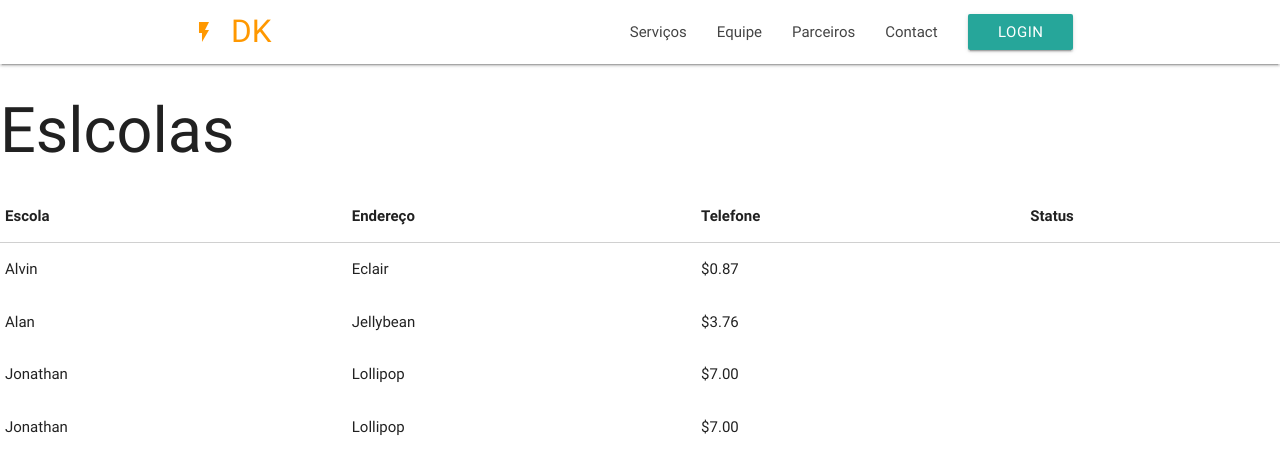
After one commit to FabianoAlmeidaMelo/escolar, a Django app: page /escolas/escolas_list/ in a window 1280 px wide. The commit adds this page. Shown: the top 474 px of the page. Run offline with Django 3.2, Linux system fonts and the light colour scheme; parts of the project's set-up code (start-up, migrations or seed data) failed here and were passed over.

Commit message:
ref #6 refatora urls, primeiro teste de listagem das escolas, ainda sem acertar o uso do meterialize

```diff
--- a/escolar/core/templates/403.html
+++ b/escolar/core/templates/403.html
@@ -10,7 +10,7 @@
                             <!-- <i class="fa fa-flask fa-5x mar-bot20"></i> -->
                             <i class="fa fa-bolt fa-5x mar-bot20"></i>
                             <h2 class="slogan">403</h2>
-                            <h2>Prooibido</h2>
+                            <h2>Proibido</h2>
 
                             <p>Você não tem permissão para acessar esse emdereço.</p>
                         </div>
--- a/escolar/core/testes/test_login.py
+++ b/escolar/core/testes/test_login.py
@@ -19,8 +19,8 @@ class LoginTest(TestCase):
 
     def test_html(self):
         """Must conatain input tags"""
-        tags = (('<form', 1),
-                ('<input', 4),
+        tags = (('<form', 2),
+                ('<input', 7),
                 ('type="text"', 2),
                 ('type="submit"', 1),
             )
--- /dev/null
+++ b/escolar/core/urls.py
@@ -0,0 +1,4 @@
+
+from django.conf.urls import url
+
+# core urls
--- /dev/null
+++ b/escolar/escolas/templates/escolas/escolas_list.html
@@ -0,0 +1,38 @@
+{% extends 'base.html'%}
+{% block title %}Escolas{% endblock title %}
+{% block content %}
+        <h1>Eslcolas</h1>
+<table>
+        <thead>
+          <tr>
+              <th data-field="id">Escola</th>
+              <th data-field="name">Endereço</th>
+              <th data-field="price">Telefone</th>
+              <th data-field="price">Status</th>
+          </tr>
+        </thead>
+
+        <tbody>
+          <tr>
+            <td>Alvin</td>
+            <td>Eclair</td>
+            <td>$0.87</td>
+          </tr>
+          <tr>
+            <td>Alan</td>
+            <td>Jellybean</td>
+            <td>$3.76</td>
+          </tr>
+          <tr>
+            <td>Jonathan</td>
+            <td>Lollipop</td>
+            <td>$7.00</td>
+          </tr>
+        <tr>
+            <td>Jonathan</td>
+            <td>Lollipop</td>
+            <td>$7.00</td>
+          </tr>
+        </tbody>
+      </table>
+{% endblock content %}
--- /dev/null
+++ b/escolar/escolas/urls.py
@@ -0,0 +1,15 @@
+# coding: utf-8
+from django.conf.urls import include, url, patterns
+
+from escolar.escolas.views import escolas_list
+
+urlpatterns = patterns(
+    '',
+    # url(r'^palestras/$', talk_list, name='talk_list'),
+    url(r'^escolas_list/$', escolas_list, name='escolas_list'),
+    # url(
+    #     r'^agenda_list/$',
+    #     'helper.agenda.views.agenda_list', name='agenda_list'
+    #     ),
+    # url(r'^(\d+)/$', detail, name='detail'),
+)
--- a/escolar/escolas/views.py
+++ b/escolar/escolas/views.py
@@ -1,3 +1,7 @@
 from django.shortcuts import render
 
-# Create your views here.
+from escolar.escolas.models import Escola
+
+def escolas_list(request):
+    escolas = Escola.objects.all()
+    return render(request, 'escolas/escolas_list.html', {'escolas': escolas})
--- a/escolar/urls.py
+++ b/escolar/urls.py
@@ -1,5 +1,15 @@
+# from django.views.generic import TemplateView
+# from django.contrib.auth.views import logout, login
+# from helper.core.forms import AuthenticationForm
 
-from django.conf.urls import url
+# urlpatterns = patterns(
+#     '',
+#     url(r'^$', TemplateView.as_view(template_name="base.html")),
+#     url(r'^core/', include('helper.core.urls')),
+#     url(r'^agenda/', include('helper.agenda.urls')),
+
+
+from django.conf.urls import url, include, patterns
 from django.contrib import admin
 from django.contrib.auth.views import (
             logout,
@@ -13,8 +23,14 @@ from escolar.core.forms import AuthenticationForm
 
 from escolar.core.views import home
 
-urlpatterns = [
+urlpatterns = patterns(
+    '',
     url(r'^$', home, name='home'),
+    # url(r'^core/', include('escolar.core.urls')),
+    url(r'^escolas/', include('escolar.escolas.urls')),
+
+    # url(r'^escolas/', include('escolar.escolas.urls',
+    #                           namespace='escolas')),
     # Logins
     url(r'^logout/$', logout, {"next_page": "/"}, name="logout"),
     url(r'^login/$', login, {"template_name": 'login.html', "authentication_form": AuthenticationForm,}, name="login"),
@@ -33,4 +49,4 @@ urlpatterns = [
     ),
     url(r'^user/password/done/$', password_reset_complete),
     url(r'^admin/', admin.site.urls),
-]
+)
```
Also changed, not shown: escolar/escolas/testes/test_views_escola_list.py (added, +29 -0 lines).
